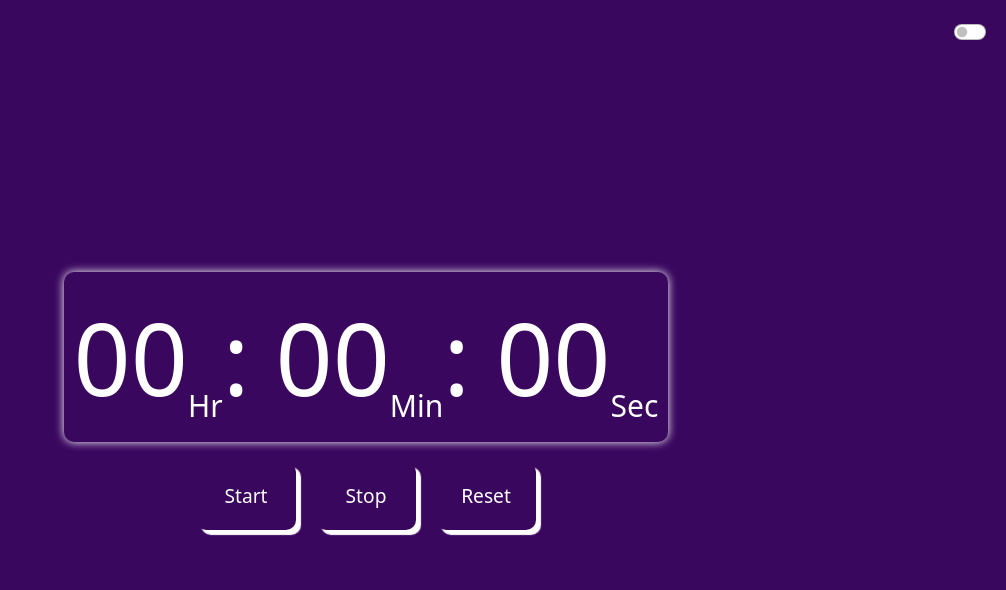
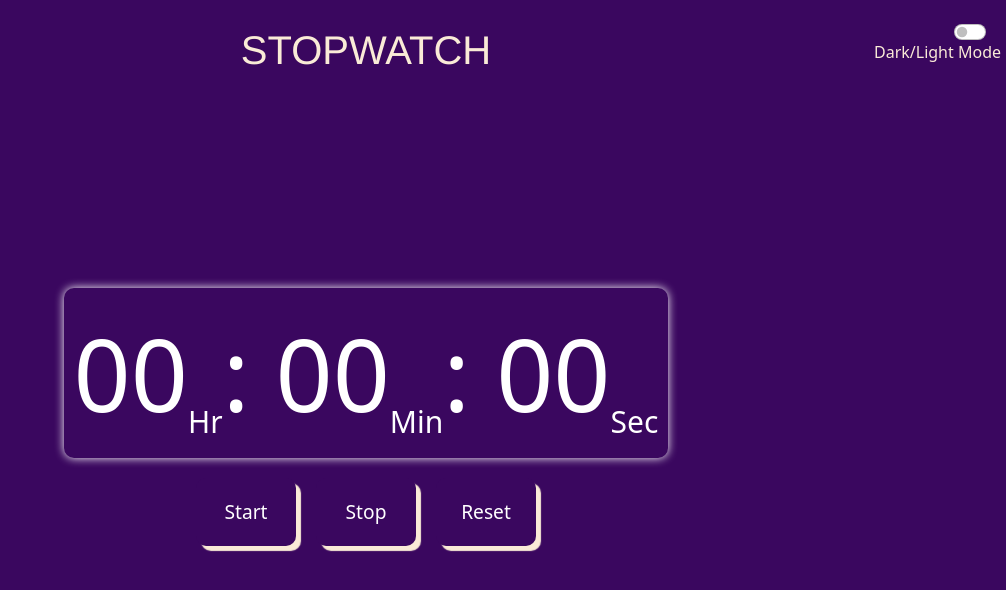
Before and after one commit to abhikunu007/Stopwatch, a plain HTML site: page index.html in a window 1280 px wide. Shown: the whole page, without its empty margins (274-1280 px from the left). Drawn offline with nearby package versions, Linux system fonts and the light colour scheme.

Commit message:
initial commit

```diff
--- a/index.css
+++ b/index.css
@@ -22,8 +22,24 @@ body{
     display: flex;
     justify-content: center;
     align-items: center;
-    height: 95vh;
+    height: 85vh;
     flex-direction: column;
+}
+
+/* css for the heading */
+#heading{
+    display: flex;
+    color: antiquewhite;
+    justify-content: center;
+    align-items: center;
+    font-family:'Franklin Gothic Medium', 'Arial Narrow', Arial, sans-serif;
+}
+
+/* css for the text below toggle button */
+#mode{
+    position: absolute;
+    top: 40px;
+    right: 5px;
 }
 
 /* css for the stopwatch section */
@@ -57,14 +73,14 @@ button{
     font-size: larger;
     margin: 10px;
     width:100px;
-    box-shadow: 5px 5px 1px ;
+    box-shadow: 5px 5px 1px antiquewhite ;
     transition: all 0.5s;
 }
 
 /* css for the buttons when we hover over them */
 button:hover{
     cursor: pointer;
-    background-color:rgb(146, 113, 176) ;
+    background-color:rgb(126, 92, 157) ;
 }
 
 /* css for the buttons when we click on it and it is active */
--- a/index.html
+++ b/index.html
@@ -18,8 +18,10 @@
     <!-- Toggle button to switch light and dark mode -->
     <div class="form-check form-switch">
         <input class="form-check-input" type="checkbox" role="switch" id="flexSwitchCheckDefault">
+        <p id="mode" style="color: antiquewhite;">Dark/Light Mode</p>
       </div>
 
+      <h1 id="heading">STOPWATCH</h1>
       <!-- The main container -->
     <div class="container">
 
```
